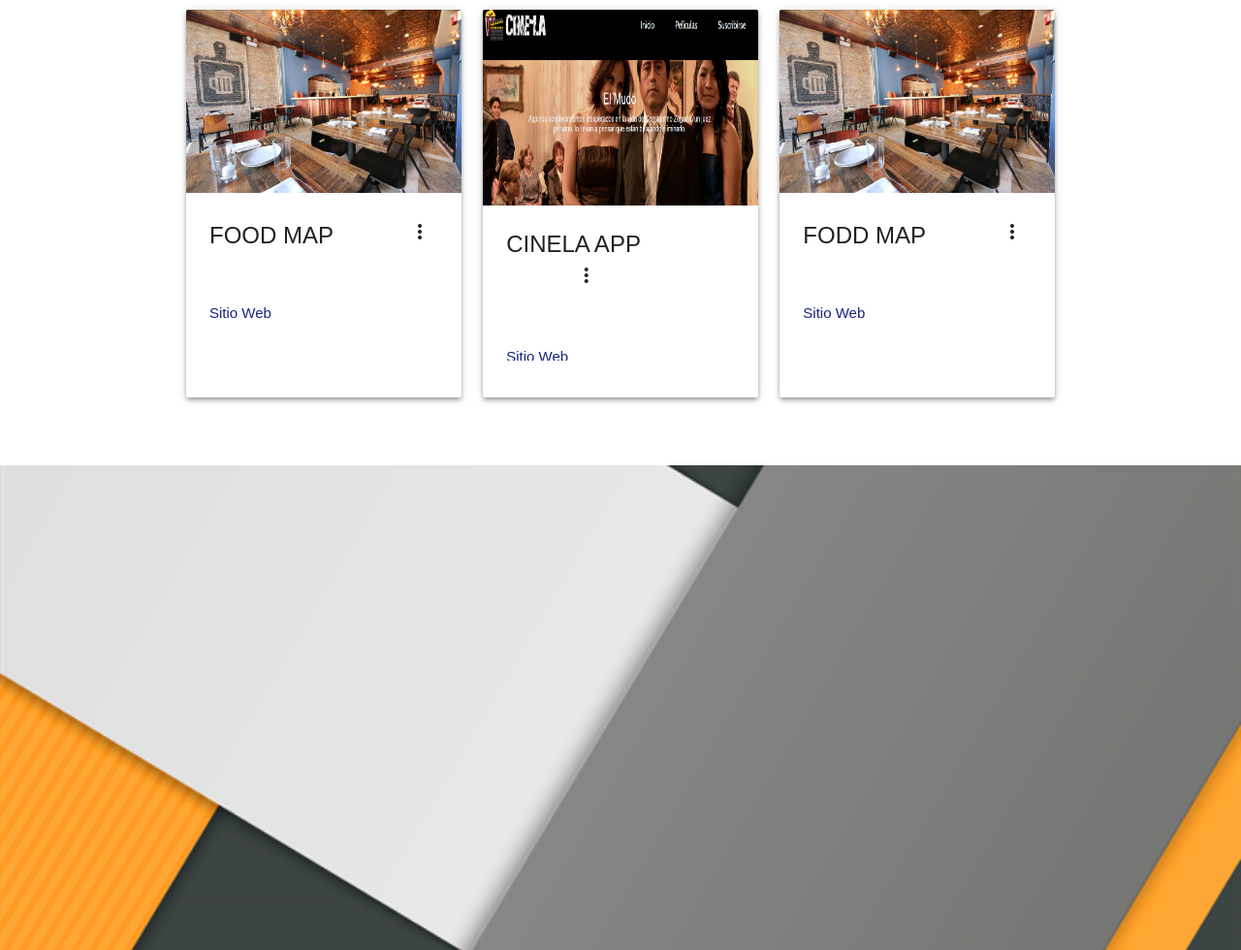
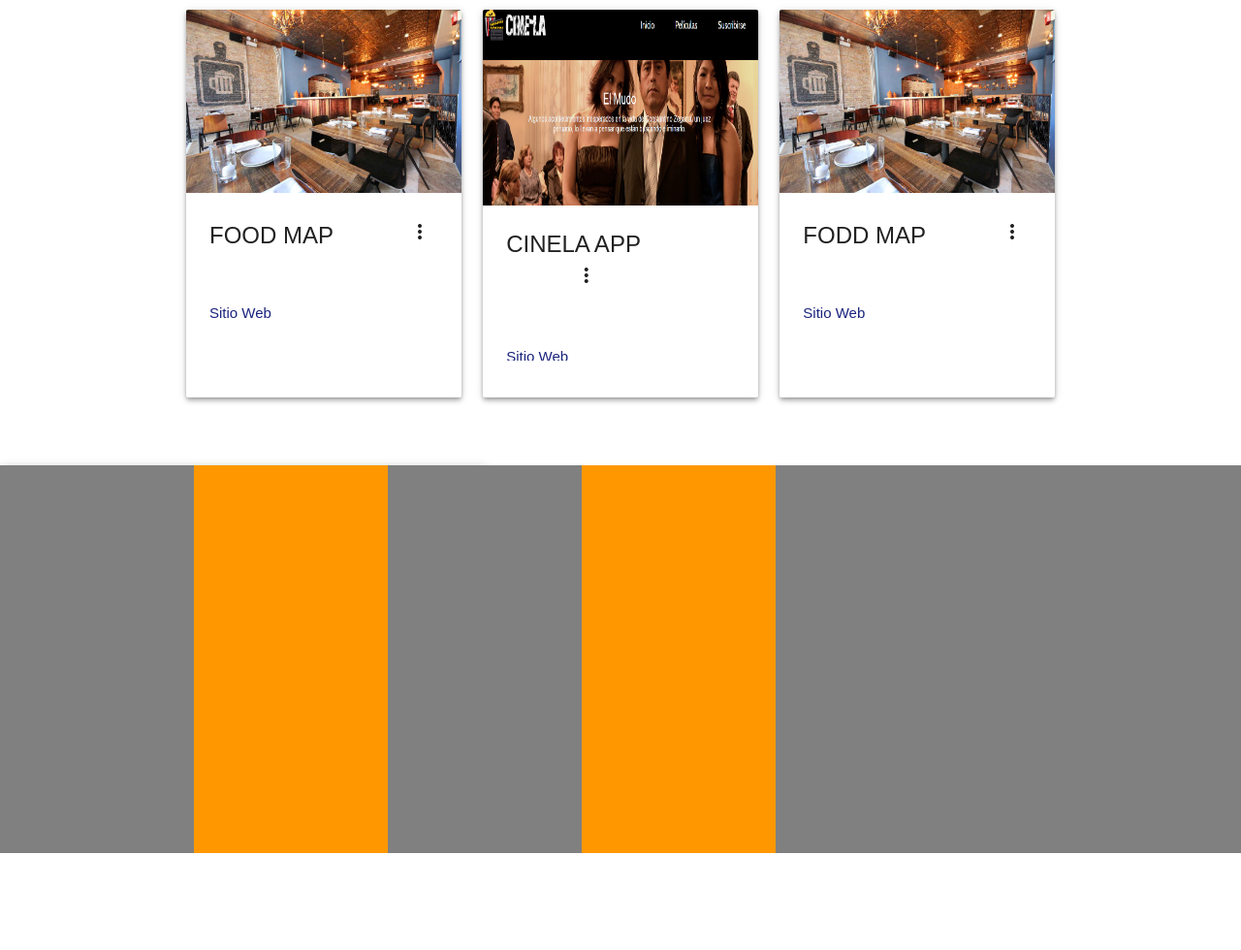
Before and after one commit to mirelatv/Portafolio, a plain HTML site: page index.html in a window 1280 px wide. Shown: the part 857-1837 px from the top of the page at 97% size. After the commit the page ends 1737 px from the top, so only its background shows below. Drawn offline with nearby package versions, Linux system fonts and the light colour scheme; a web font is replaced by a local one.

```diff
--- a/css/main.css
+++ b/css/main.css
@@ -12,7 +12,6 @@ nav ul a {
     letter-spacing: 1.8px;
     font-family: 'Cantarell', sans-serif;
     font-size: 18px;
-
 }
 
 li:hover {
@@ -20,18 +19,17 @@ li:hover {
 }
 
 #efecto {
-
     font-family: 'Cantarell', sans-serif;
-    color:#faa912;
+    color: #faa912;
     font-size: 38px;
     font-weight: 700;
     margin-top: 10%;
     margin-left: 50%;
 }
+
 #efecto2 {
-
     font-family: 'Cantarell', sans-serif;
-    color:#faa912;
+    color: #faa912;
     font-size: 38px;
     font-weight: 700;
     margin-top: 10%;
@@ -49,7 +47,6 @@ li:hover {
 
 .material-icons {
     margin-left: 30%;
-
 }
 
 .informationWeb {
@@ -59,3 +56,84 @@ li:hover {
 .secondActivator {
     height: 202px;
 }
+
+/*EFECTO DE HABILIDADES*/
+.containerHabilitys{
+
+    background-color:gray;
+}
+.frame {
+    position:relative;
+   width: 500px;
+    top: 50%;
+    height: 400px;
+    border-radius: 2px;
+    -webkit-box-shadow: 1px 2px 10px 0px rgba(0, 0, 0, 0.25);
+    box-shadow: 1px 2px 10px 0px rgba(0, 0, 0, 0.25);
+
+    background: #333;
+    color: #fff;
+    font-family: 'Open Sans', Helvetica, sans-serif;
+    -webkit-font-smoothing: antialiased;
+    -moz-osx-font-smoothing: grayscale;
+}
+
+.boxes {
+    display: -webkit-box;
+    display: -ms-flexbox;
+    display: flex;
+    -webkit-box-orient: horizontal;
+    -webkit-box-direction: normal;
+    -ms-flex-direction: row;
+    flex-direction: row;
+    -webkit-box-align: stretch;
+    -ms-flex-align: stretch;
+    align-items: stretch;
+    width: 100vh;
+    height: 100%;
+}
+
+.boxes .box {
+    position: relative;
+    -webkit-box-flex: 1;
+    -ms-flex: 1 1 auto;
+    flex: 1 1 auto;
+    width: 20%;
+    background: grey;
+    -webkit-transition: all .5s ease-in-out;
+    transition: all .5s ease-in-out;
+    cursor: pointer;
+    overflow: hidden;
+}
+
+.boxes .box .text {
+    position: absolute;
+    top: 50%;
+    left: 50%;
+    -webkit-transform: translate(-50%, -50%) scale(0.5);
+    transform: translate(-50%, -50%) scale(0.5);
+    font-weight: 700;
+    font-size: 30px;
+    text-transform: uppercase;
+    color: transparent;
+    -webkit-transition: all .5s ease-in-out;
+    transition: all .5s ease-in-out;
+}
+
+.boxes .box.dark {
+    background: gray;
+}
+
+.boxes .box.orange {
+    background: #e67e22;
+}
+
+.boxes .box:hover {
+    width: 100%;
+}
+
+.boxes .box:hover .text {
+    color: #fff;
+    -webkit-transform: translate(-50%, -50%) scale(1);
+    transform: translate(-50%, -50%) scale(1);
+}
--- a/index.html
+++ b/index.html
@@ -18,9 +18,13 @@
   <header>
     <nav>
       <div class="nav-wrapper">
-        <a href="#" class="brand-logo">
+        <a href="#!" class="brand-logo">
+          <-NTV->
         </a>
-        <ul id="nav-mobile" class="right hide-on-med-and-down">
+        <a href="#" data-activates="mobile-demo" class="button-collapse">
+          <i class="material-icons">menu</i>
+        </a>
+        <ul class="right hide-on-med-and-down">
           <li>
             <a href="sass.html">Sobre mi</a>
           </li>
@@ -28,7 +32,24 @@
             <a href="badges.html">Proyectos</a>
           </li>
           <li>
-            <a href="collapsible.html">Contacto</a>
+            <a href="collapsible.html">Skills</a>
+          </li>
+          <li>
+            <a href="mobile.html">Mobile</a>
+          </li>
+        </ul>
+        <ul class="side-nav" id="mobile-demo">
+          <li>
+            <a href="sass.html">Sass</a>
+          </li>
+          <li>
+            <a href="badges.html">Components</a>
+          </li>
+          <li>
+            <a href="collapsible.html">Javascript</a>
+          </li>
+          <li>
+            <a href="mobile.html">Mobile</a>
           </li>
         </ul>
       </div>
@@ -40,7 +61,7 @@
         <p class="center-align" id="efecto"></p>
         <p class="center-align" id="efecto2"></p>
         <div class="parallax">
-          <img  src="assets/images/abstracto5.jpg" alt="">
+          <img src="assets/images/abstracto5.jpg" alt="">
         </div>
       </div>
     </section>
@@ -141,12 +162,22 @@
         </div>
       </div>
   </section>
-  <section>
-    <div class="parallax-container">
-      <div class="parallax">
-        <img src="assets/images/parallax2.jpg" alt="">
+  <section class="containerHabilitys">
+    <div class="frame">
+      <div class="boxes">
+        <div class="box dark" onclick="void(0);">
+          <span class="text">CREATIVIDAD</span>
+        </div>
+        <div class="box orange" onclick="void(0);">
+          <span class="text">EMPATIA</span>
+        </div>
+        <div class="box dark" onclick="void(0);">
+          <span class="text">PROACTIVIDAD</span>
+        </div>
+        <div class="box orange" onclick="void(0);">
+          <span class="text">COMUNICACION</span>
+        </div>
       </div>
-      <!--https://www.ecestaticos.com/image/clipping/992/558/695a21dc5b7a7fbfc62458a44b69d042/los-astronomos-descubren-un-joven-jupiter.jpg-->
     </div>
   </section>
 
```
